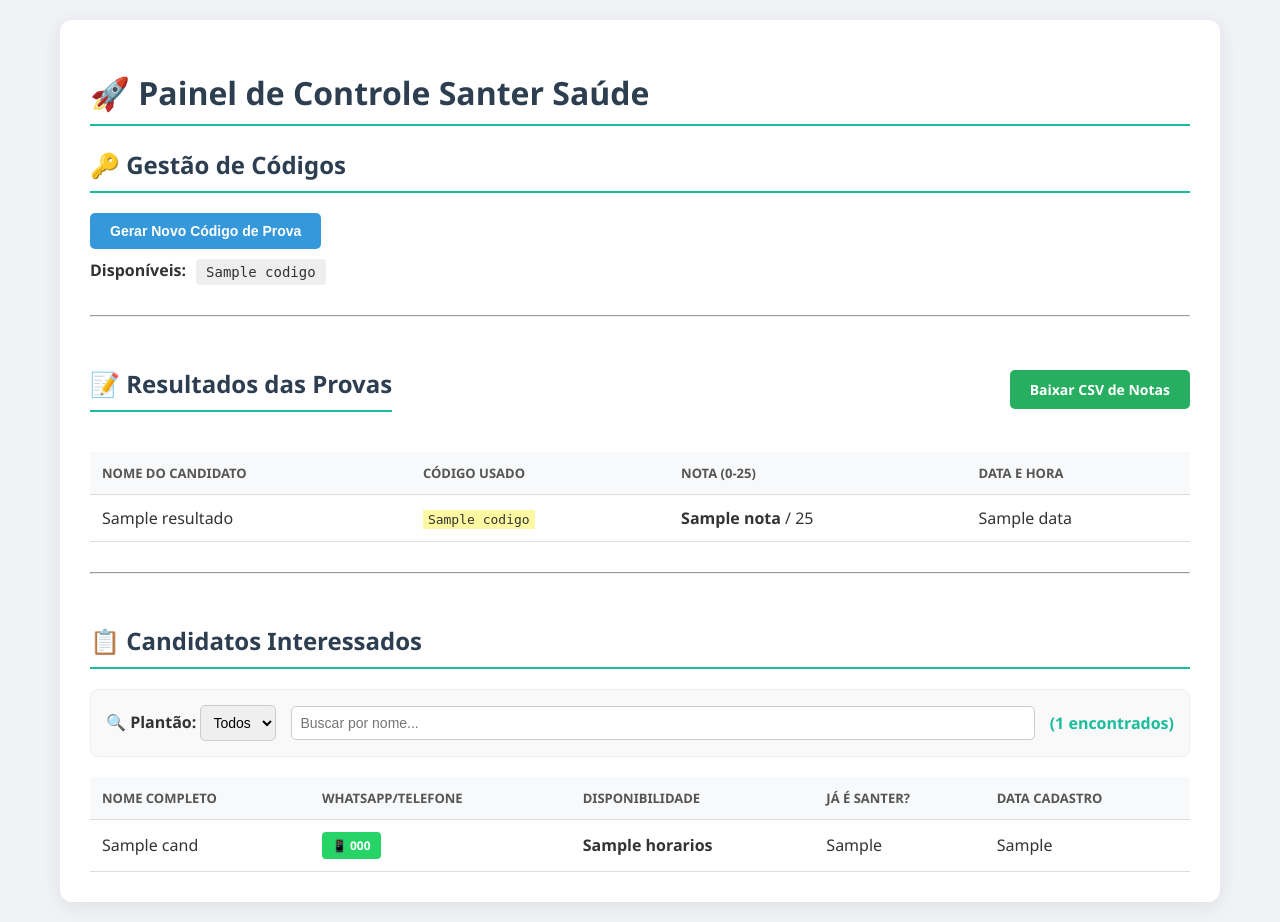
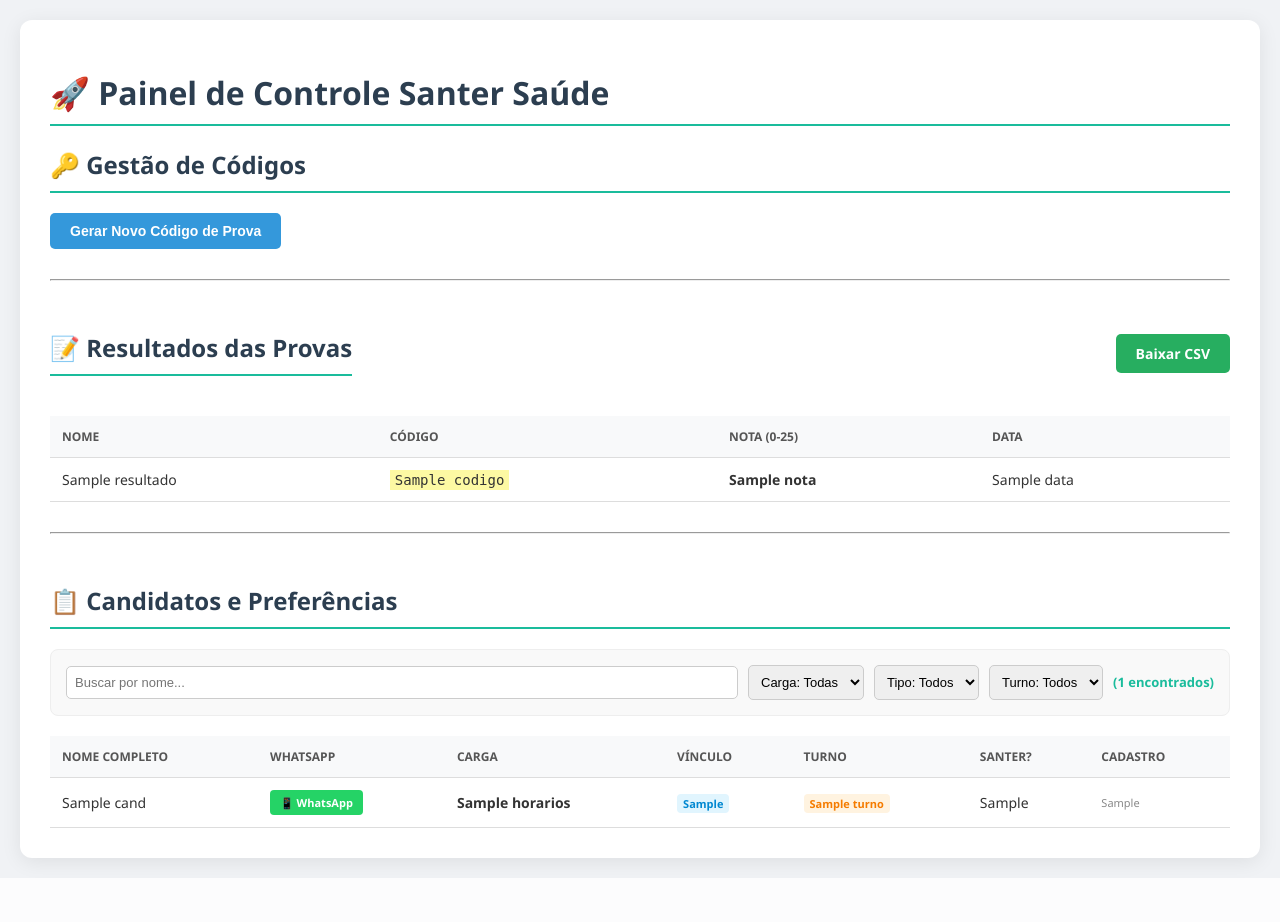
Before and after one commit to alldo08/prova, a FastAPI app: template site/templates/admin.html in a window 1280 px wide. After the commit the page ends 878 px from the top, so only its background shows below. Run offline with FastAPI, Linux system fonts and the light colour scheme; the template is opened without the code that fills it: most values are stand-ins (such as "Sample title", 1, 10 or a date in 2020); some libraries are stand-ins or nearby versions.

Commit message:
Update admin.html

```diff
--- a/site/templates/admin.html
+++ b/site/templates/admin.html
@@ -6,32 +6,30 @@
     <title>Painel Administrativo - Santer Saúde</title>
     <style>
         body { font-family: 'Segoe UI', Tahoma, Geneva, Verdana, sans-serif; background-color: #f0f2f5; margin: 0; padding: 20px; color: #333; }
-        .container { max-width: 1100px; margin: auto; background: #fff; padding: 30px; border-radius: 12px; box-shadow: 0 4px 20px rgba(0,0,0,0.08); }
+        .container { max-width: 1200px; margin: auto; background: #fff; padding: 30px; border-radius: 12px; box-shadow: 0 4px 20px rgba(0,0,0,0.08); }
         h1, h2 { color: #2c3e50; border-bottom: 2px solid #1abc9c; padding-bottom: 10px; }
 
-        table { width: 100%; border-collapse: collapse; margin-top: 20px; background: white; }
+        table { width: 100%; border-collapse: collapse; margin-top: 20px; background: white; font-size: 14px; }
         th, td { padding: 12px; text-align: left; border-bottom: 1px solid #ddd; }
-        th { background-color: #f8f9fa; color: #555; text-transform: uppercase; font-size: 13px; }
+        th { background-color: #f8f9fa; color: #555; text-transform: uppercase; font-size: 12px; }
         tr:hover { background-color: #f1f1f1; }
 
         .btn { display: inline-block; padding: 10px 20px; border-radius: 5px; text-decoration: none; font-weight: bold; cursor: pointer; border: none; font-size: 14px; }
         .btn-gerar { background: #3498db; color: white; }
         .btn-csv { background: #27ae60; color: white; }
 
-        /* Estilo dos Filtros */
-        .filter-container { margin: 20px 0; display: flex; flex-wrap: wrap; align-items: center; gap: 15px; background: #f9f9f9; padding: 15px; border-radius: 8px; border: 1px solid #eee; }
-        .filter-select, .filter-input { padding: 8px; border-radius: 5px; border: 1px solid #ccc; font-size: 14px; outline: none; }
-        .filter-input { flex-grow: 1; min-width: 200px; }
+        .filter-container { margin: 20px 0; display: flex; flex-wrap: wrap; align-items: center; gap: 10px; background: #f9f9f9; padding: 15px; border-radius: 8px; border: 1px solid #eee; }
+        .filter-select, .filter-input { padding: 8px; border-radius: 5px; border: 1px solid #ccc; font-size: 13px; outline: none; }
+        .filter-input { flex-grow: 1; min-width: 150px; }
 
         .btn-whatsapp {
             background-color: #25D366; color: white; padding: 5px 10px; border-radius: 4px;
-            text-decoration: none; font-size: 12px; font-weight: bold; display: inline-flex; align-items: center; gap: 5px;
+            text-decoration: none; font-size: 11px; font-weight: bold; display: inline-flex; align-items: center; gap: 5px;
         }
         .btn-whatsapp:hover { background-color: #128C7E; }
 
-        .tag-fraude { color: #e74c3c; font-weight: bold; font-size: 12px; }
-        .code-list { display: flex; flex-wrap: wrap; gap: 10px; margin-top: 10px; }
-        .code-item { background: #eee; padding: 5px 10px; border-radius: 4px; font-family: monospace; font-size: 14px; }
+        .tag-tipo { background: #e1f5fe; color: #0288d1; padding: 2px 6px; border-radius: 4px; font-weight: bold; font-size: 11px; }
+        .tag-turno { background: #fff3e0; color: #f57c00; padding: 2px 6px; border-radius: 4px; font-weight: bold; font-size: 11px; }
     </style>
 </head>
 <body>
@@ -44,12 +42,6 @@
         <form action="/gerar" method="post">
             <button type="submit" class="btn btn-gerar">Gerar Novo Código de Prova</button>
         </form>
-        <div class="code-list">
-            <strong>Disponíveis:</strong>
-            {% for c in codigos %}
-                <span class="code-item">{{ c.codigo }}</span>
-            {% endfor %}
-        </div>
     </section>
 
     <br><hr><br>
@@ -57,23 +49,23 @@
     <section>
         <div style="display: flex; justify-content: space-between; align-items: center;">
             <h2>📝 Resultados das Provas</h2>
-            <a href="/resultados/csv" class="btn btn-csv">Baixar CSV de Notas</a>
+            <a href="/resultados/csv" class="btn btn-csv">Baixar CSV</a>
         </div>
         <table>
             <thead>
                 <tr>
-                    <th>Nome do Candidato</th>
-                    <th>Código Usado</th>
+                    <th>Nome</th>
+                    <th>Código</th>
                     <th>Nota (0-25)</th>
-                    <th>Data e Hora</th>
+                    <th>Data</th>
                 </tr>
             </thead>
             <tbody>
                 {% for r in resultados %}
                 <tr>
-                    <td>{{ r.nome }} {% if "(FRAUDE)" in r.nome %}<span class="tag-fraude">[FRAUDE]</span>{% endif %}</td>
+                    <td>{{ r.nome }}</td>
                     <td><code style="background: #fdf9a3; padding: 2px 5px;">{{ r.codigo }}</code></td>
-                    <td><strong>{{ r.nota }}</strong> / 25</td>
+                    <td><strong>{{ r.nota }}</strong></td>
                     <td>{{ r.data }}</td>
                 </tr>
                 {% endfor %}
@@ -84,47 +76,65 @@
     <br><hr><br>
 
     <section>
-        <h2>📋 Candidatos Interessados</h2>
+        <h2>📋 Candidatos e Preferências</h2>
 
         <div class="filter-container">
-            <div>
-                <strong>🔍 Plantão:</strong>
+            <input type="text" id="buscaNome" class="filter-input" placeholder="Buscar por nome..." onkeyup="filtrarTudo()">
+
             <select id="filtroHorario" class="filter-select" onchange="filtrarTudo()">
-                    <option value="todos">Todos</option>
+                <option value="todos">Carga: Todas</option>
                 <option value="8">8h</option>
                 <option value="12">12h</option>
                 <option value="24">24h</option>
                 <option value="48">48h</option>
             </select>
-            </div>
 
-            <input type="text" id="buscaNome" class="filter-input" placeholder="Buscar por nome..." onkeyup="filtrarTudo()">
+            <select id="filtroTipo" class="filter-select" onchange="filtrarTudo()">
+                <option value="todos">Tipo: Todos</option>
+                <option value="fixo">Fixo</option>
+                <option value="coringa">Coringa</option>
+            </select>
 
-            <strong id="contadorFiltro" style="color: #1abc9c;"></strong>
+            <select id="filtroTurno" class="filter-select" onchange="filtrarTudo()">
+                <option value="todos">Turno: Todos</option>
+                <option value="diurno">Diurno</option>
+                <option value="noturno">Noturno</option>
+            </select>
+
+            <strong id="contadorFiltro" style="color: #1abc9c; font-size: 13px;"></strong>
         </div>
 
         <table id="tabelaCandidatos">
             <thead>
                 <tr>
                     <th>Nome Completo</th>
-                    <th>WhatsApp/Telefone</th>
-                    <th>Disponibilidade</th>
-                    <th>Já é Santer?</th>
-                    <th>Data Cadastro</th>
+                    <th>WhatsApp</th>
+                    <th>Carga</th>
+                    <th>Vínculo</th>
+                    <th>Turno</th>
+                    <th>Santer?</th>
+                    <th>Cadastro</th>
                 </tr>
             </thead>
             <tbody>
                 {% for cand in candidatos %}
-                <tr class="linha-candidato" data-horarios="{{ cand.horarios }}" data-nome="{{ cand.nome|lower }}">
+                <tr class="linha-candidato"
+                    data-horarios="{{ cand.horarios|lower }}"
+                    data-nome="{{ cand.nome|lower }}"
+                    data-tipo="{{ cand.tipo_plantao|lower }}"
+                    data-turno="{{ cand.turno|lower }}">
+
                     <td>{{ cand.nome }}</td>
                     <td>
                         <a href="https://wa.me/55{{ cand.telefone|replace('(', '')|replace(')', '')|replace('-', '')|replace(' ', '') }}" target="_blank" class="btn-whatsapp">
-                            📱 {{ cand.telefone }}
+                            📱 WhatsApp
                         </a>
                     </td>
-                    <td class="coluna-horario"><strong>{{ cand.horarios }}</strong></td>
+                    <td><strong>{{ cand.horarios }}</strong></td>
+                    <td><span class="tag-tipo">{{ cand.tipo_plantao }}</span></td>
+                    <td><span class="tag-turno">{{ cand.turno }}</span></td>
                     <td>{{ cand.ja_presta_servico }}</td>
-                    <td>{{ cand.data_cadastro }}</td>
+                    <td style="font-size: 11px; color: #888;">{{ cand.data_cadastro }}</td>
                 </tr>
                 {% endfor %}
             </tbody>
@@ -134,30 +144,38 @@
 
 <script>
 function filtrarTudo() {
+    const buscaN = document.getElementById('buscaNome').value.toLowerCase();
     const filtroH = document.getElementById('filtroHorario').value;
-    const buscaN = document.getElementById('buscaNome').value.toLowerCase();
+    const filtroTipo = document.getElementById('filtroTipo').value;
+    const filtroTurno = document.getElementById('filtroTurno').value;
+
     const linhas = document.getElementsByClassName('linha-candidato');
     let visiveis = 0;
 
     for (let i = 0; i < linhas.length; i++) {
+        const nome = linhas[i].getAttribute('data-nome');
         const horarios = linhas[i].getAttribute('data-horarios');
-        const nome = linhas[i].getAttribute('data-nome');
+        const tipo = linhas[i].getAttribute('data-tipo');
+        const turno = linhas[i].getAttribute('data-turno');
 
-        // Lógica para Horário (Aceita 8hrs, 8h, etc)
-        let bateHorario = false;
-        if (filtroH === "todos") {
-            bateHorario = true;
-        } else {
-            // Procura o número do filtro seguido de letras (h ou hrs)
+        // Lógica Nome
+        const bateNome = nome.includes(buscaN);
+
+        // Lógica Horário
+        let bateHorario = (filtroH === "todos");
+        if (!bateHorario) {
             const regex = new RegExp(filtroH + "(h|hrs| horas)", "i");
             if (regex.test(horarios)) bateHorario = true;
         }
 
-        // Lógica para Nome
-        const bateNome = nome.includes(buscaN);
+        // Lógica Tipo (Fixo/Coringa)
+        const bateTipo = (filtroTipo === "todos" || tipo.includes(filtroTipo));
 
-        // Exibe apenas se bater os dois filtros
-        if (bateHorario && bateNome) {
+        // Lógica Turno (Diurno/Noturno)
+        const bateTurno = (filtroTurno === "todos" || turno.includes(filtroTurno));
+
+        // Aplica o filtro final (E)
+        if (bateNome && bateHorario && bateTipo && bateTurno) {
             linhas[i].style.display = "";
             visiveis++;
         } else {
@@ -167,9 +185,7 @@ function filtrarTudo() {
     document.getElementById('contadorFiltro').innerText = `(${visiveis} encontrados)`;
 }
 
-// Inicializa ao carregar
 document.addEventListener('DOMContentLoaded', filtrarTudo);
 </script>
-
 </body>
 </html>
```
Lines whose indentation alone changed are shown as unchanged.
